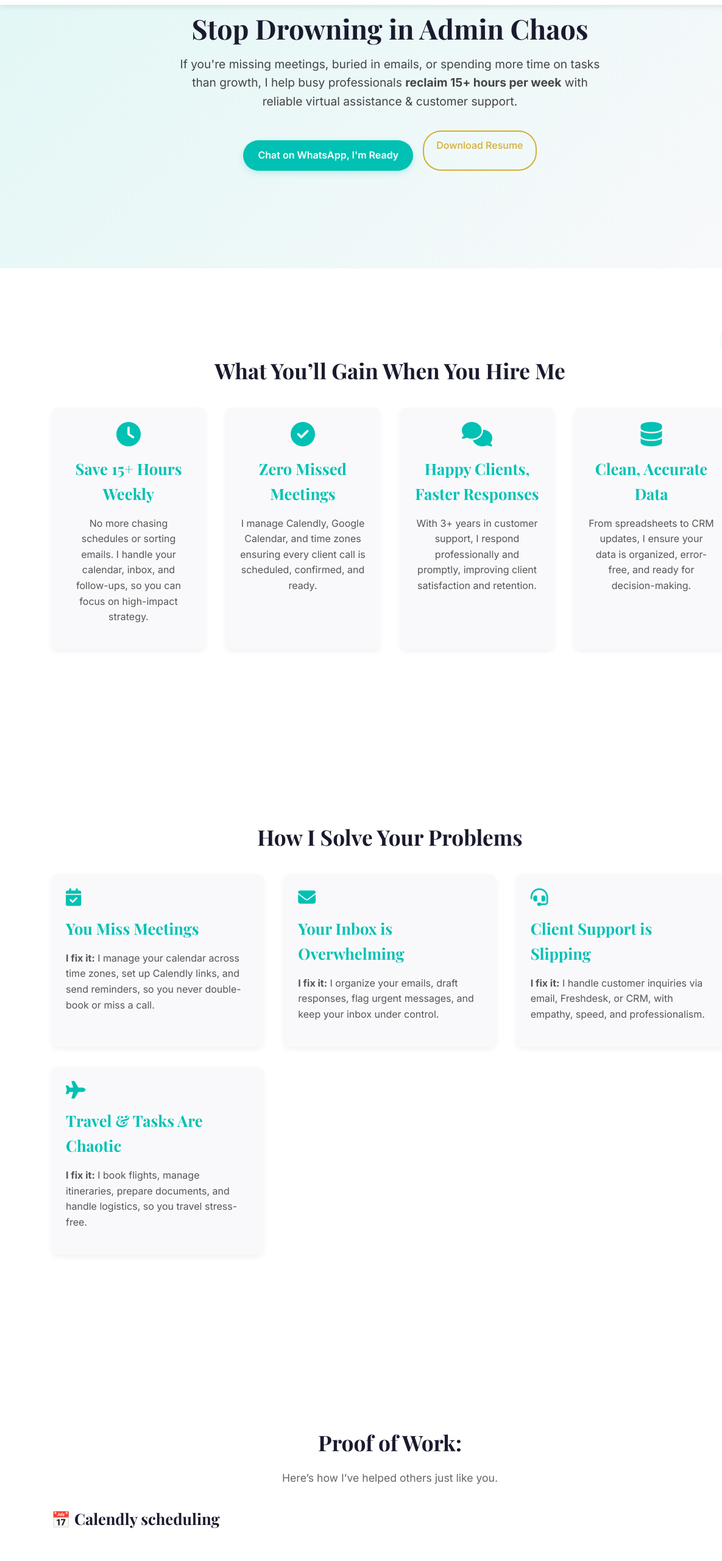
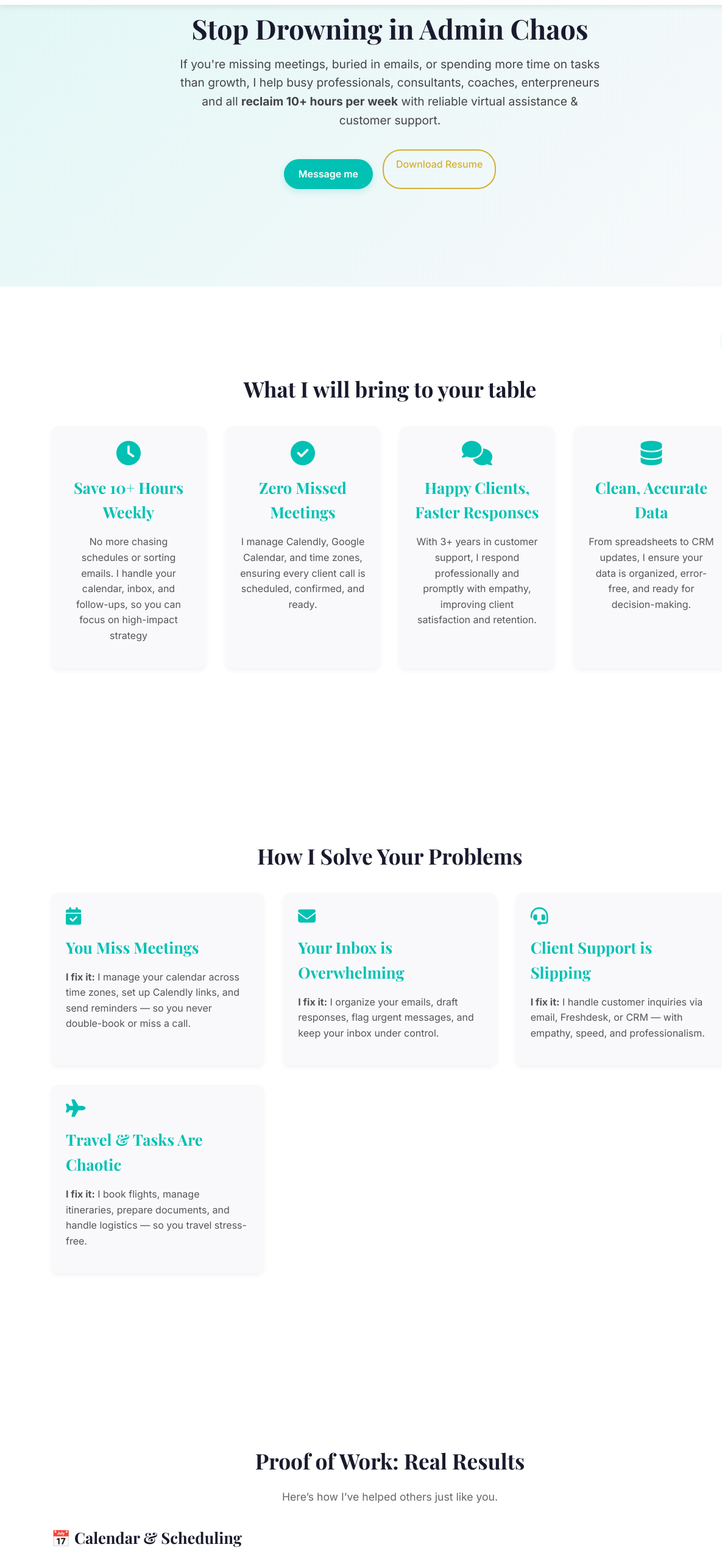
Before and after one commit to khadijatoduyemi-creator/khadijatassist.github.io, a plain HTML site: page index.html in a window 1280 px wide. Shown: the part 180-2740 px from the top of the page at 61% size, 0-1185 px from the left. Drawn offline with nearby package versions, Linux system fonts and the light colour scheme.

Commit message:
Update index.html

```diff
--- a/index.html
+++ b/index.html
@@ -3,8 +3,8 @@
 <head>
   <meta charset="UTF-8" />
   <meta name="viewport" content="width=device-width, initial-scale=1.0"/>
-  <title>Khadijat Oduyemi | Dedicated Virtual Assistant & Customer Support Specialist</title>
-  <meta name="description" content="Stop drowning in admin chaos. I help busy professionals save 15+ hours/week with proven virtual assistance & customer support." />
+  <title>Khadijat Oduyemi | Virtual Assistant & Customer Support Specialist</title>
+  <meta name="description" content="Stop drowning in admin chaos. I help busy professionals save 10+ hours/week with proven virtual assistance & customer support." />
   <link rel="icon" href="assets/images/favicon.ico" type="image/x-icon" />
   <link href="https://fonts.googleapis.com/css2?family=Inter:wght@400;500;600;700&family=Playfair+Display:wght@700&display=swap" rel="stylesheet" />
   <link rel="stylesheet" href="style.css" />
@@ -40,11 +40,11 @@
       <div class="hero-content">
         <h1>Stop Drowning in Admin Chaos</h1>
         <p>
-          If you're missing meetings, buried in emails, or spending more time on tasks than growth, I help busy professionals <strong>reclaim 15+ hours per week</strong> with reliable virtual assistance & customer support.
+          If you're missing meetings, buried in emails, or spending more time on tasks than growth, I help busy professionals, consultants, coaches, enterpreneurs and all <strong>reclaim 10+ hours per week</strong> with reliable virtual assistance & customer support.
         </p>
         <div class="cta-buttons">
-          <a href="https://wa.me/message/OTVHJH6FUULDL1" class="btn-primary" target="_blank">Chat on WhatsApp, I'm Ready</a>
-          <a href="pdfs/KHADIJAT ODUYEMI - VA CV" class="btn-secondary" download>Download Resume</a>
+          <a href="https://wa.me/message/OTVHJH6FUULDL1" class="btn-primary" target="_blank">Message me</a>
+          <a href="assets/pdfs/Khadijat_Oduyemi_CV.pdf" class="btn-secondary" download>Download Resume</a>
         </div>
       </div>
     </div>
@@ -53,22 +53,22 @@
   <!-- Results Section -->
   <section id="results" class="section results">
     <div class="container">
-      <h2 class="section-title">What You’ll Gain When You Hire Me</h2>
+      <h2 class="section-title">What I will bring to your table</h2>
       <div class="results-grid">
         <div class="result-item">
           <i class="fas fa-clock"></i>
-          <h3>Save 15+ Hours Weekly</h3>
-          <p>No more chasing schedules or sorting emails. I handle your calendar, inbox, and follow-ups, so you can focus on high-impact strategy.</p>
+          <h3>Save 10+ Hours Weekly</h3>
+          <p>No more chasing schedules or sorting emails. I handle your calendar, inbox, and follow-ups, so you can focus on high-impact strategy </p>
         </div>
         <div class="result-item">
           <i class="fas fa-check-circle"></i>
           <h3>Zero Missed Meetings</h3>
-          <p>I manage Calendly, Google Calendar, and time zones ensuring every client call is scheduled, confirmed, and ready.</p>
+          <p>I manage Calendly, Google Calendar, and time zones, ensuring every client call is scheduled, confirmed, and ready.</p>
         </div>
         <div class="result-item">
           <i class="fas fa-comments"></i>
           <h3>Happy Clients, Faster Responses</h3>
-          <p>With 3+ years in customer support, I respond professionally and promptly, improving client satisfaction and retention.</p>
+          <p>With 3+ years in customer support, I respond professionally and promptly with empathy, improving client satisfaction and retention.</p>
         </div>
         <div class="result-item">
           <i class="fas fa-database"></i>
@@ -87,7 +87,7 @@
         <div class="service-card">
           <i class="fas fa-calendar-check"></i>
           <h3>You Miss Meetings</h3>
-          <p><strong>I fix it:</strong> I manage your calendar across time zones, set up Calendly links, and send reminders, so you never double-book or miss a call.</p>
+          <p><strong>I fix it:</strong> I manage your calendar across time zones, set up Calendly links, and send reminders — so you never double-book or miss a call.</p>
         </div>
         <div class="service-card">
           <i class="fas fa-envelope"></i>
@@ -97,12 +97,12 @@
         <div class="service-card">
           <i class="fas fa-headset"></i>
           <h3>Client Support is Slipping</h3>
-          <p><strong>I fix it:</strong> I handle customer inquiries via email, Freshdesk, or CRM, with empathy, speed, and professionalism.</p>
+          <p><strong>I fix it:</strong> I handle customer inquiries via email, Freshdesk, or CRM — with empathy, speed, and professionalism.</p>
         </div>
         <div class="service-card">
           <i class="fas fa-plane"></i>
           <h3>Travel & Tasks Are Chaotic</h3>
-          <p><strong>I fix it:</strong> I book flights, manage itineraries, prepare documents, and handle logistics,  so you travel stress-free.</p>
+          <p><strong>I fix it:</strong> I book flights, manage itineraries, prepare documents, and handle logistics — so you travel stress-free.</p>
         </div>
       </div>
     </div>
@@ -111,15 +111,15 @@
   <!-- Proof of Work -->
   <section id="portfolio" class="section portfolio">
     <div class="container">
-      <h2 class="section-title">Proof of Work: </h2>
+      <h2 class="section-title">Proof of Work: Real Results</h2>
       <p class="section-subtitle">Here’s how I’ve helped others just like you.</p>
 
       <div class="category">
-        <h3>📅 Calendly scheduling</h3>
+        <h3>📅 Calendar & Scheduling</h3>
         <div class="swiper calendlySwiper">
           <div class="swiper-wrapper">
-            <div class="swiper-slide"><img src="Calendly scheduling/calendly.png" alt="Calendar Management" /></div>
-            <div class="swiper-slide"><img src="Calendly-scheduling/You can book me 3.png" alt="Meeting Link" /></div>
+            <div class="swiper-slide"><img src="assets/images/calendly-scheduling/calendar1.jpg" alt="Calendar Management" /></div>
+            <div class="swiper-slide"><img src="assets/images/calendly-scheduling/meeting-link.png" alt="Meeting Link" /></div>
           </div>
           <div class="swiper-button-next"></div>
           <div class="swiper-button-prev"></div>
@@ -128,11 +128,11 @@
       </div>
 
       <div class="category">
-        <h3>📧 Email Management</h3>
+        <h3>📧 Email & Inbox Management</h3>
         <div class="swiper emailSwiper">
           <div class="swiper-wrapper">
-            <div class="swiper-slide"><img src="Email Management/Email Before.png / Email After.png" alt="Inbox Organization" /></div>
-            <div class="swiper-slide"><img src="Email Management/Screenshot 2025-01-21 120651.png" alt="Email Template" /></div>
+            <div class="swiper-slide"><img src="assets/images/email-management/inbox-organization.jpg" alt="Inbox Organization" /></div>
+            <div class="swiper-slide"><img src="assets/images/email-management/email-template.jpg" alt="Email Template" /></div>
           </div>
           <div class="swiper-button-next"></div>
           <div class="swiper-button-prev"></div>
```
